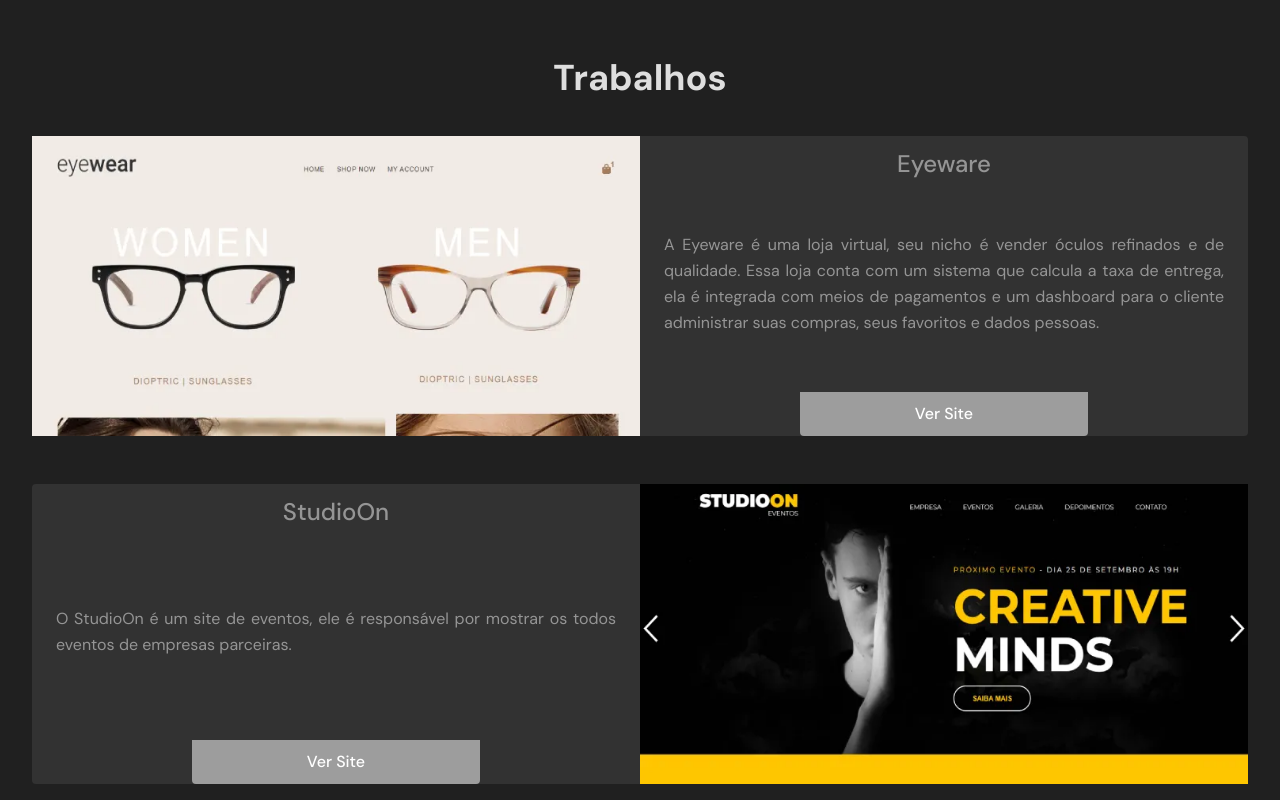
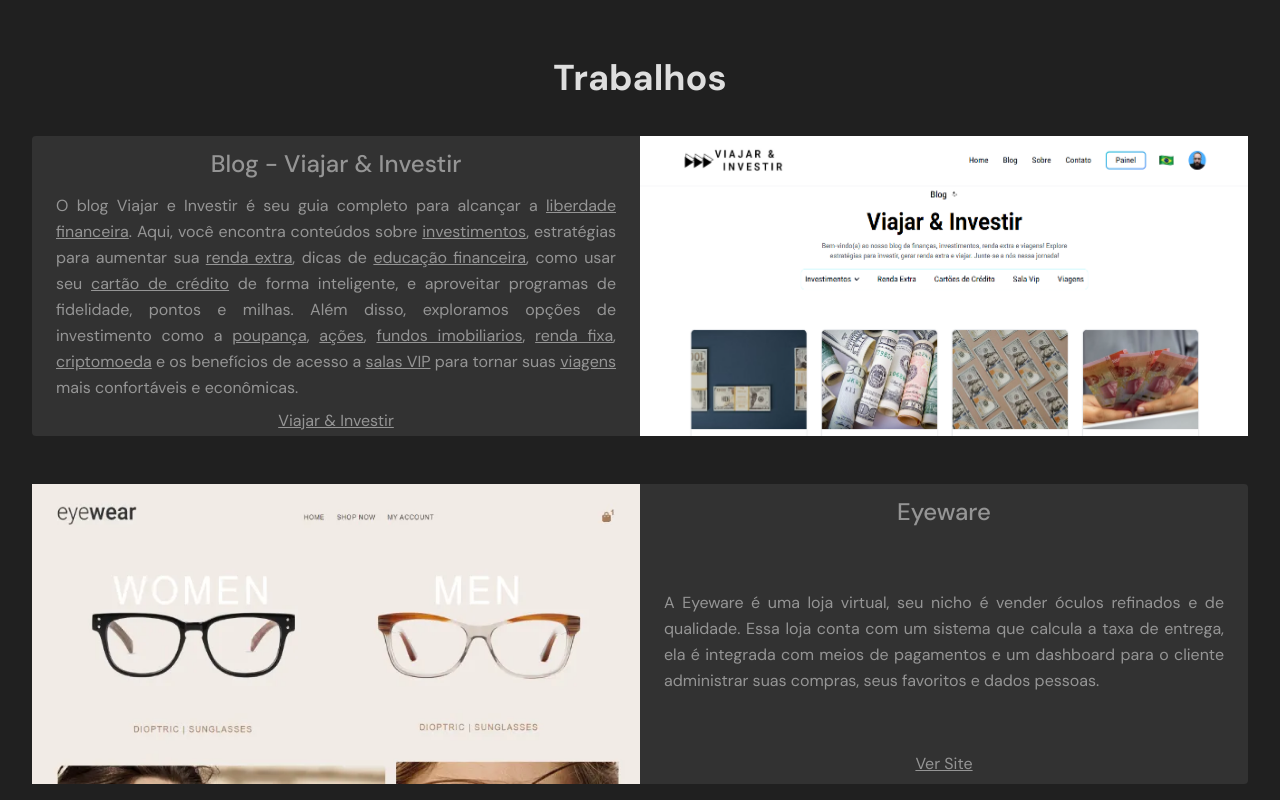
Before and after one commit to Wellyngtonkuhn/Portfolio, a Next.js app: page / in a window 1280 px wide. Shown: the part 1180-1980 px from the top of the page. Built offline with nearby package versions, Linux system fonts and the light colour scheme; no server answers.

Commit message:
atualizações de projeto

```diff
--- a/src/assets/index.ts
+++ b/src/assets/index.ts
@@ -1,10 +1,21 @@
-import Site_Responsivo from './services/responsivo/site_responsivo.webp'
-import Landing_Page from './services/landing_page/landing_page.webp'
-import Site_Instirucional from './services/sites/site_institucional.webp'
-import Ecommerce from './services/ecommerce/ecommerce.webp'
-import StudioOn from './works/studioOn.webp'
-import WaveOfGrace from './works/waveofgrace.webp'
-import Blog from './services/blog/blog.webp'
-import Saas from './services/saas/saas.webp'
+import Site_Responsivo from "./services/responsivo/site_responsivo.webp";
+import Landing_Page from "./services/landing_page/landing_page.webp";
+import Site_Instirucional from "./services/sites/site_institucional.webp";
+import Ecommerce from "./services/ecommerce/ecommerce.webp";
+import StudioOn from "./works/studioOn.webp";
+import WaveOfGrace from "./works/waveofgrace.webp";
+import Blog from "./services/blog/blog.webp";
+import Saas from "./services/saas/saas.webp";
+import ViajarEInvestir from "./works/viajareinvestir.png";
 
-export { Site_Responsivo, Landing_Page, Site_Instirucional, Ecommerce, StudioOn, WaveOfGrace, Saas, Blog }
+export {
+	Site_Responsivo,
+	Landing_Page,
+	Site_Instirucional,
+	Ecommerce,
+	StudioOn,
+	WaveOfGrace,
+	Saas,
+	Blog,
+	ViajarEInvestir,
+};
--- a/src/components/works/index.tsx
+++ b/src/components/works/index.tsx
@@ -2,7 +2,8 @@
 import { Cards, Content, WorkSection } from "./style";
 import Title from "../Title";
 import Image from "next/image";
-import { Ecommerce, StudioOn, WaveOfGrace } from "@/assets";
+import { Ecommerce, StudioOn, WaveOfGrace, ViajarEInvestir } from "@/assets";
+import Link from "next/link";
 
 export default function Works() {
 	return (
@@ -10,19 +11,146 @@
 			<Container>
 				<Title title="Trabalhos" />
 				<Content>
+					<Cards className="reversed_row">
+						<div>
+							<Image
+								src={ViajarEInvestir}
+								alt="Viajar e Investir"
+								loading="lazy"
+							/>
+						</div>
+
+						<div>
+							<h3>Blog - Viajar & Investir</h3>
+							<p>
+								O blog Viajar e Investir é seu guia completo para alcançar
+								a{" "}
+								<Link
+									href="https://viajareinvestir.com/blog/guia-de-educacao-financeira"
+									target="_blank"
+									rel="dofollow"
+								>
+									liberdade financeira
+								</Link>
+								. Aqui, você encontra conteúdos sobre{" "}
+								<Link
+									href="https://viajareinvestir.com"
+									target="_blank"
+									rel="dofollow"
+								>
+									investimentos
+								</Link>
+								, estratégias para aumentar sua{" "}
+								<Link
+									href="https://viajareinvestir.com/blog/6-ideias-de-renda-online-em-2024"
+									target="_blank"
+									rel="dofollow"
+								>
+									renda extra
+								</Link>
+								, dicas de{" "}
+								<Link
+									href="https://viajareinvestir.com/blog/guia-de-educacao-financeira"
+									target="_blank"
+									rel="dofollow"
+								>
+									educação financeira
+								</Link>
+								, como usar seu{" "}
+								<Link
+									href="https://viajareinvestir.com/blog/genial-black-ou-inter-black-acessos-as-salas-vip"
+									target="_blank"
+									rel="dofollow"
+								>
+									cartão de crédito
+								</Link>{" "}
+								de forma inteligente, e aproveitar programas de
+								fidelidade, pontos e milhas. Além disso, exploramos opções
+								de investimento como a{" "}
+								<Link
+									href="https://viajareinvestir.com/blog/o-que-e-a-poupanca-e-quanto-rende-segredos-da-rentabilidade"
+									target="_blank"
+									rel="dofollow"
+								>
+									poupança
+								</Link>
+								,{" "}
+								<Link
+									href="https://viajareinvestir.com/blog/top-10-acoes-de-dividendos-na-bolsa-em-2024"
+									target="_blank"
+									rel="dofollow"
+								>
+									ações
+								</Link>
+								,{" "}
+								<Link
+									href="https://viajareinvestir.com/blog/fundos-imobiliarios-guia-completo-para-investir-com-seguranca"
+									target="_blank"
+									rel="dofollow"
+								>
+									fundos imobiliarios
+								</Link>
+								,{" "}
+								<Link
+									href="https://viajareinvestir.com/blog/seguranca-e-rentabilidade-da-renda-fixa"
+									target="_blank"
+									rel="dofollow"
+								>
+									renda fixa
+								</Link>
+								,{" "}
+								<Link
+									href="https://viajareinvestir.com/blog/como-investir-em-bitcoin-de-forma-estrategica-guia-completo"
+									target="_blank"
+									rel="dofollow"
+								>
+									criptomoeda
+								</Link>{" "}
+								e os benefícios de acesso a{" "}
+								<Link
+									href="https://viajareinvestir.com/blog/sala-vip-mastercard-guarulhos"
+									target="_blank"
+									rel="dofollow"
+								>
+									salas VIP
+								</Link>{" "}
+								para tornar suas{" "}
+								<Link
+									href="https://viajareinvestir.com/blog/stopover-gol"
+									target="_blank"
+									rel="dofollow"
+								>
+									viagens
+								</Link>{" "}
+								mais confortáveis e econômicas.
+							</p>
+							<Link
+								href="https://viajareinvestir.com/"
+								target="_blank"
+								rel="dofollow"
+							>
+								Viajar & Investir
+							</Link>
+						</div>
+					</Cards>
+
 					<Cards>
 						<div>
-              <Image src={Ecommerce} alt="Eyeware Loja virtal" loading="lazy" />
+							<Image
+								src={Ecommerce}
+								alt="Eyeware Loja virtal"
+								loading="lazy"
+							/>
 						</div>
 
 						<div>
 							<h3>Eyeware</h3>
 							<p>
 								A Eyeware é uma loja virtual, seu nicho é vender óculos
-                refinados e de qualidade. Essa loja conta com um sistema que
-                calcula a taxa de entrega, ela é integrada com meios de
-                pagamentos e um dashboard para o cliente administrar suas
-                compras, seus favoritos e dados pessoas.
+								refinados e de qualidade. Essa loja conta com um sistema
+								que calcula a taxa de entrega, ela é integrada com meios
+								de pagamentos e um dashboard para o cliente administrar
+								suas compras, seus favoritos e dados pessoas.
 							</p>
 							<a
 								href="https://e-commerce-seven-indol.vercel.app/"
@@ -45,8 +173,8 @@
 						<div>
 							<h3>StudioOn</h3>
 							<p>
-                O StudioOn é um site de eventos, ele é responsável por mostrar
-                os todos eventos de empresas parceiras.
+								O StudioOn é um site de eventos, ele é responsável por
+								mostrar os todos eventos de empresas parceiras.
 							</p>
 							<a
 								href="https://wellyngtonkuhn.github.io/studion/"
@@ -68,12 +196,12 @@
 						<div>
 							<h3>Wave of Grace</h3>
 							<p>
-                A Wave Of Grace é uma loja virtual cuja visão é ser uma empresa
-                que vai além da venda de produtos, investindo em pessoas que
-                fazem o bem para um mundo melhor. Sua missão é gerar
-                transformação e impacto ao redor do mundo, através da criação de
-                produtos feitos à mão com um design exclusivo, inspirados pela
-                criação e pelo criador.
+								A Wave Of Grace é uma loja virtual cuja visão é ser uma
+								empresa que vai além da venda de produtos, investindo em
+								pessoas que fazem o bem para um mundo melhor. Sua missão é
+								gerar transformação e impacto ao redor do mundo, através
+								da criação de produtos feitos à mão com um design
+								exclusivo, inspirados pela criação e pelo criador.
 							</p>
 							<a href="https://www.waveofgrace.com.br/" target="_blank">
 								Ver Site
--- a/src/components/works/style.ts
+++ b/src/components/works/style.ts
@@ -50,10 +50,11 @@
 			color: ${({ theme }) => theme.color.description};
 			text-align: justify;
 			padding: 0 0.5rem;
-      margin-bottom: 1rem;
 		}
 		a {
-      padding: 0.5rem 6.7rem;
+			text-decoration: underline;
+			color: ${({ theme }) => theme.color.description};
+			/* padding: 0.5rem 6.7rem;
       font-size: 1rem;
       font-weight: 500;
       line-height: 24.59px;
@@ -61,7 +62,7 @@
       border-end-start-radius: 4px;
       border-end-end-radius: 4px;
       color: ${({ theme }) => theme.buttons.color};
-      background-color: ${({ theme }) => theme.buttons.background};
+      background-color: ${({ theme }) => theme.buttons.background}; */
 		}
 	}
 
```
Also changed, not shown: src/assets/works/viajareinvestir.png (added). Lines whose indentation alone changed are shown as unchanged.
